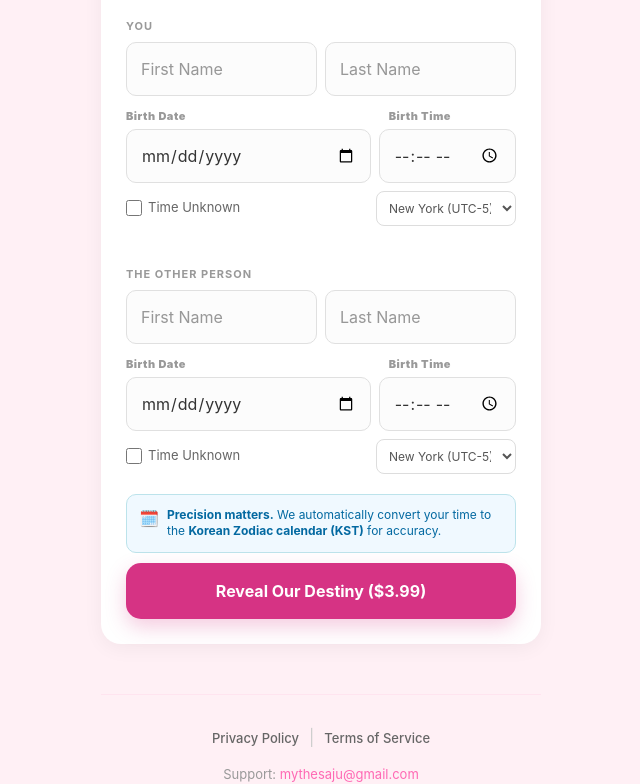
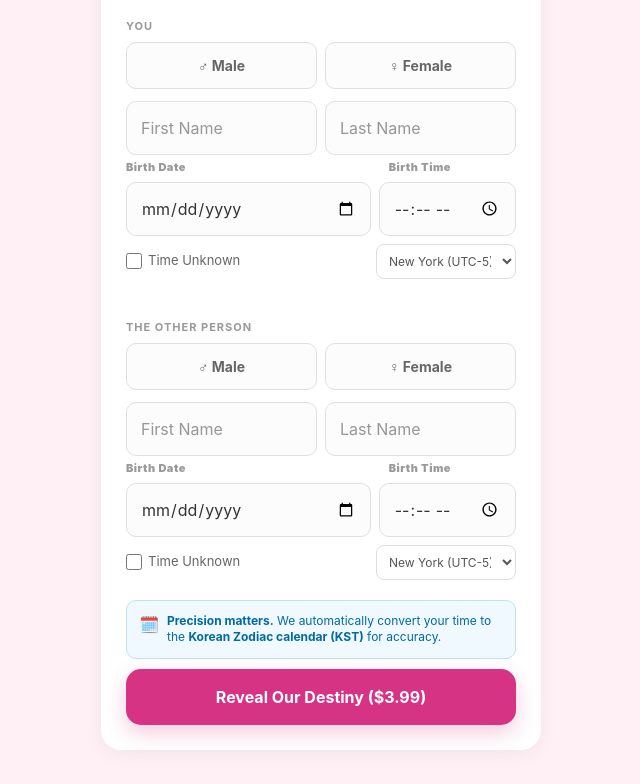
Before and after one commit to rhflffk019-hue/my-saju-app-2026, a Next.js app: page / in a window 1280 px wide. Shown: the part 778-1562 px from the top of the page, without its empty margins (319-959 px from the left). Built offline with nearby package versions, Linux system fonts and the light colour scheme.

Commit message:
gender update

```diff
--- a/app/page.tsx
+++ b/app/page.tsx
@@ -1,6 +1,6 @@
 "use client";
 import { useState, useRef, useEffect } from 'react';
-import { useRouter } from 'next/navigation'; // ★ 페이지 이동 기능 추가
+import { useRouter } from 'next/navigation'; // ★ 페이지 이동 기능 유지
 import html2canvas from 'html2canvas'; // 기존 기능 유지
 import { Solar, Lunar } from 'lunar-javascript'; // 기존 기능 유지
 
@@ -12,21 +12,21 @@ export default function Home() {
 
   const [relationshipType, setRelationshipType] = useState('lover');
   const [myData, setMyData] = useState({
-    firstName: '', lastName: '',
+    firstName: '', lastName: '', gender: '', // ✅ 성별 데이터 필드 추가
     birthDate: '', birthTime: '', unknownTime: false, timezone: '-5'
   });
   const [partnerData, setPartnerData] = useState({
-    firstName: '', lastName: '',
+    firstName: '', lastName: '', gender: '', // ✅ 성별 데이터 필드 추가
     birthDate: '', birthTime: '', unknownTime: false, timezone: '-5'
   });
 
   const [result, setResult] = useState<any>(null);
   const [loading, setLoading] = useState(false);
 
-  // ✅ [신규 추가] 에러 상태 관리 (빨간색 문구 표시를 위한 상태값)
+  // ✅ [신규 추가] 에러 상태 관리 (성별 포함하여 빨간색 문구 표시용)
   const [errors, setErrors] = useState<any>({
-    my: { firstName: false, birthDate: false, birthTime: false },
-    partner: { firstName: false, birthDate: false, birthTime: false }
+    my: { firstName: false, gender: false, birthDate: false, birthTime: false },
+    partner: { firstName: false, gender: false, birthDate: false, birthTime: false }
   });
 
   // 1. 이미지 저장 함수 (원본 유지)
@@ -96,17 +96,19 @@ export default function Home() {
       }
     }, [router]);
 
-// ✅ handlePaymentClick: 결제 전 데이터 검증 로직 추가
+// ✅ handlePaymentClick: 결제 전 데이터 검증(성별 포함) 로직 추가
 const handlePaymentClick = async () => {
   // 1. 에러 체크 수행
   const newErrors = {
     my: {
       firstName: !myData.firstName,
+      gender: !myData.gender, // ✅ 성별 선택 여부 체크
       birthDate: !myData.birthDate,
       birthTime: !myData.unknownTime && !myData.birthTime
     },
     partner: {
       firstName: !partnerData.firstName,
+      gender: !partnerData.gender, // ✅ 성별 선택 여부 체크
       birthDate: !partnerData.birthDate,
       birthTime: !partnerData.unknownTime && !partnerData.birthTime
     }
@@ -116,8 +118,8 @@ const handlePaymentClick = async () => {
 
   // 하나라도 비어있는 값이 있으면 중단
   const hasError =
-    newErrors.my.firstName || newErrors.my.birthDate || newErrors.my.birthTime ||
-    newErrors.partner.firstName || newErrors.partner.birthDate || newErrors.partner.birthTime;
+    newErrors.my.firstName || newErrors.my.gender || newErrors.my.birthDate || newErrors.my.birthTime ||
+    newErrors.partner.firstName || newErrors.partner.gender || newErrors.partner.birthDate || newErrors.partner.birthTime;
 
   if (hasError) {
     // 유저가 에러를 확인할 수 있도록 상단으로 부드럽게 스크롤
@@ -128,7 +130,7 @@ const handlePaymentClick = async () => {
   setLoading(true);
 
   try {
-    // 1. 서버(KV)에 데이터 임시 저장 및 세션 ID 발급
+    // 1. 서버(KV)에 데이터 임시 저장 및 세션 ID 발급 (성별 데이터가 포함되어 서버로 전달됨)
     const res = await fetch('/api/reserve', {
       method: 'POST',
       headers: { 'Content-Type': 'application/json' },
@@ -238,7 +240,7 @@ const handlePaymentClick = async () => {
                 </select>
               </div>
 
-              {/* ✅ PersonInput 컴포넌트에 검증 결과(errorState) 전달 */}
+              {/* ✅ PersonInput 컴포넌트에 성별 데이터 및 검증 결과 전달 */}
               <PersonInput label="YOU" data={myData} setData={setMyData} errorState={errors.my} />
               <div style={{ height: '20px' }}></div>
               <PersonInput label="THE OTHER PERSON" data={partnerData} setData={setPartnerData} errorState={errors.partner} />
@@ -253,6 +255,23 @@ const handlePaymentClick = async () => {
               <button onClick={handlePaymentClick} style={buttonStyle}>
                 {loading ? "Checking details..." : "Reveal Our Destiny ($3.99)"}
               </button>
+            </div>
+          </div>
+        )}
+
+        {/* 결제 모달 (Step 1.5 - 원본 유지) */}
+        {step === 1.5 && (
+          <div style={{ position: 'fixed', top: 0, left: 0, right: 0, bottom: 0, backgroundColor: 'rgba(0,0,0,0.7)', display: 'flex', justifyContent: 'center', alignItems: 'center', zIndex: 1000, backdropFilter: 'blur(5px)' }}>
+            <div style={{ backgroundColor: 'white', padding: '30px', borderRadius: '25px', width: '85%', maxWidth: '350px', textAlign: 'center', boxShadow: '0 20px 60px rgba(0,0,0,0.4)', animation: 'popIn 0.3s ease' }}>
+              <div style={{ fontSize: '40px', marginBottom: '15px' }}>💎</div>
+              <h2 style={{ margin: '0 0 10px 0', color: '#333', fontSize:'20px' }}>Unlock The Future</h2>
+              <p style={{ color: '#666', fontSize: '14px', marginBottom: '25px', lineHeight:'1.5' }}>Get your <b>Compatibility Score</b> & <b>Premium Analysis</b>.</p>
+              <div style={{ backgroundColor: '#f8f9fa', padding: '15px', borderRadius: '12px', marginBottom: '20px', display:'flex', justifyContent:'space-between', alignItems:'center', border:'1px solid #eee' }}>
+                <span style={{ fontWeight: 'bold', color: '#333', fontSize:'14px' }}>The Saju Premium Report</span>
+                <span style={{ fontWeight: 'bold', color: '#d63384', fontSize:'16px' }}>$3.99</span>
+              </div>
+              <button onClick={() => handlePaymentClick()} style={{ ...buttonStyle, marginTop: 0, backgroundColor: '#000', color: '#fff', boxShadow:'none', fontSize:'15px' }}> Pay with Apple Pay</button>
+              <button onClick={() => setStep(1)} style={{ background: 'none', border: 'none', color: '#999', marginTop: '15px', fontSize: '13px', cursor: 'pointer', fontWeight:'500', textDecoration:'underline' }}>Cancel</button>
             </div>
           </div>
         )}
@@ -291,7 +310,7 @@ const handlePaymentClick = async () => {
         </div>
       )}
 
-        {/* ✅ [신규 추가] Footer 섹션 (문의 메일 및 약관 링크) */}
+        {/* Footer 섹션 (원본 유지) */}
         <footer style={{ marginTop: '50px', padding: '30px 20px', textAlign: 'center', borderTop: '1px solid #ffe4ef' }}>
           <div style={{ marginBottom: '15px' }}>
             <a href="/privacy" style={footerLinkStyle}>Privacy Policy</a>
@@ -300,7 +319,7 @@ const handlePaymentClick = async () => {
           </div>
 
           <div style={{ fontSize: '13px', color: '#999', lineHeight: '1.6' }}>
-            <p style={{ margin: '5px 0' }}>Support: <a href="mailto:mythesaju@gmail.com" style={{ color: '#ff69b4', textDecoration: 'none' }}>mythesaju@gmail.com</a></p>
+            <p style={{ margin: '5px 0' }}>Support: <a href="mailto:rhflffk019@gmail.com" style={{ color: '#ff69b4', textDecoration: 'none' }}>rhflffk019@gmail.com</a></p>
             <p style={{ margin: '5px 0' }}>© 2026 The Saju. All rights reserved.</p>
             <p style={{ fontSize: '11px', marginTop: '10px', opacity: 0.8 }}>
               This service is for entertainment purposes only.
@@ -318,13 +337,34 @@ const handlePaymentClick = async () => {
   );
 }
 
-// ---------------- Helper Components (검증 문구 표시 로직 추가) ----------------
+// ---------------- Helper Components (성별 선택 UI 및 에러 문구 추가) ----------------
 
 const PersonInput = ({ label, data, setData, errorState }: any) => (
   <div style={{ marginBottom: '20px' }}>
     <label style={{display:'block', fontSize:'11px', fontWeight:'bold', color:'#999', marginBottom:'8px', letterSpacing:'1px', textTransform:'uppercase'}}>{label}</label>
+
+    {/* 성별 선택 버튼 추가 (Male / Female) */}
+    <div style={{ display: 'flex', gap: '8px', marginBottom: '12px' }}>
+      <button
+        onClick={() => setData({...data, gender: 'male'})}
+        style={{
+          flex: 1, padding: '12px', borderRadius: '10px', border: data.gender === 'male' ? '2px solid #ff69b4' : '1px solid #e0e0e0',
+          backgroundColor: data.gender === 'male' ? '#fff0f5' : '#fcfcfc', color: data.gender === 'male' ? '#ff69b4' : '#666',
+          fontSize: '14px', fontWeight: 'bold', cursor: 'pointer'
+        }}
+      >♂ Male</button>
+      <button
+        onClick={() => setData({...data, gender: 'female'})}
+        style={{
+          flex: 1, padding: '12px', borderRadius: '10px', border: data.gender === 'female' ? '2px solid #ff69b4' : '1px solid #e0e0e0',
+          backgroundColor: data.gender === 'female' ? '#fff0f5' : '#fcfcfc', color: data.gender === 'female' ? '#ff69b4' : '#666',
+          fontSize: '14px', fontWeight: 'bold', cursor: 'pointer'
+        }}
+      >♀ Female</button>
+    </div>
+    {errorState.gender && <div style={errorTextStyle}>⚠️ Please select gender.</div>}
+
     <div style={{ display: 'flex', gap: '8px', marginBottom: '4px' }}>
-      {/* 검증 에러 시 테두리 색상을 빨간색(#ff4d4d)으로 변경 */}
       <input
         placeholder="First Name"
         value={data.firstName}
@@ -333,10 +373,9 @@ const PersonInput = ({ label, data, setData, errorState }: any) => (
       />
       <input placeholder="Last Name" value={data.lastName} onChange={(e) => setData({...data, lastName: e.target.value})} style={{...inputStyle, flex: 1, minWidth: 0}} />
     </div>
-    {/* 이름 미입력 시 에러 문구 */}
     {errorState.firstName && <div style={errorTextStyle}>⚠️ First name is required.</div>}
 
-    <div style={{ display: 'flex', gap: '8px', marginBottom: '4px', marginTop: '12px' }}>
+    <div style={{ display: 'flex', gap: '8px', marginBottom: '6px', marginTop: '4px' }}>
       <div style={{ flex: 2, minWidth: 0, fontSize: 11, fontWeight: 900, color: '#999', letterSpacing: '0.5px' }}>Birth Date</div>
       {!data.unknownTime && <div style={{ flex: 1, minWidth: 0, fontSize: 11, fontWeight: 900, color: '#999', letterSpacing: '0.5px' }}>Birth Time</div>}
     </div>
@@ -361,9 +400,7 @@ const PersonInput = ({ label, data, setData, errorState }: any) => (
         />
       )}
     </div>
-    {/* 날짜 미입력 시 에러 문구 */}
     {errorState.birthDate && <div style={errorTextStyle}>⚠️ Please enter birth date.</div>}
-    {/* 시간 미입력 및 체크박스 미선택 시 에러 문구 */}
     {errorState.birthTime && !data.unknownTime && (
       <div style={errorTextStyle}>
         ⚠️ Enter time OR check "Time Unknown".
@@ -394,7 +431,7 @@ function translatePillar(chineseChar: string, position: string) {
   };
 }
 
-// ---------------- 원본 맵 데이터 및 스타일 객체 (전부 보존) ----------------
+// ---------------- 원본 맵 데이터 및 스타일 객체 (원본 100% 보존) ----------------
 
 const STEM_MAP: any = {
   "甲": { metaphor: "Big Tree", element: "wood" }, "乙": { metaphor: "Flower", element: "wood" },
@@ -439,7 +476,6 @@ function PillarChart({ info, getElementColor }: any) {
   );
 }
 
-// 스타일 정의 (원본 유지 및 신규 추가)
 const inputStyle = { padding: '14px', borderRadius: '10px', border: '1px solid #e0e0e0', fontSize: '16px', outline: 'none', backgroundColor:'#fcfcfc', color:'#333', transition: 'border 0.2s' };
 const buttonStyle = { width: '100%', padding: '16px', backgroundColor: '#d63384', color: 'white', border: 'none', borderRadius: '15px', fontSize: '16px', fontWeight: 'bold', cursor: 'pointer', marginTop: '10px', boxShadow:'0 8px 20px rgba(214, 51, 132, 0.25)', transition: 'transform 0.1s' };
 const actionButtonStyle = { width: '100%', padding: '15px', backgroundColor: 'white', color: '#444', border: '1px solid #ddd', borderRadius: '12px', fontSize: '15px', cursor: 'pointer', fontWeight: '600', display:'flex', justifyContent:'center', alignItems:'center', gap:'8px', boxShadow:'0 2px 5px rgba(0,0,0,0.05)' };
```
